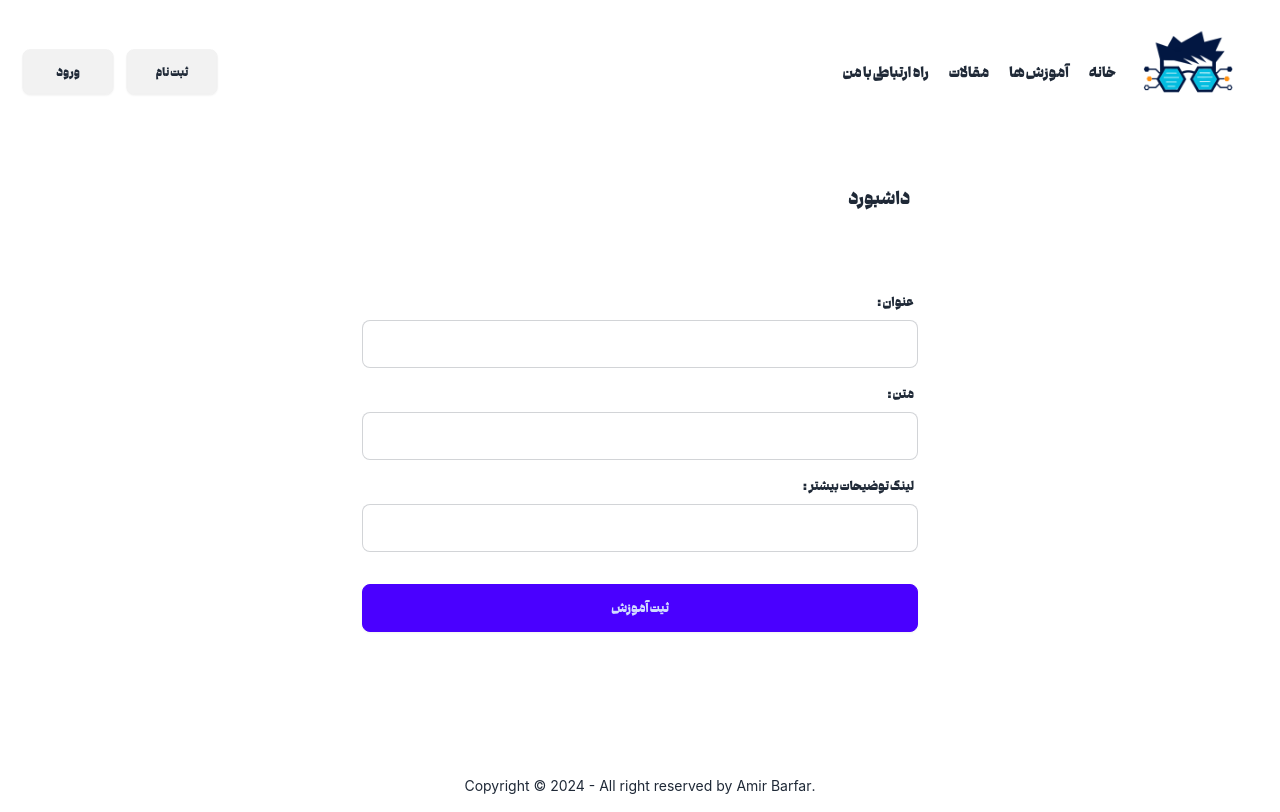
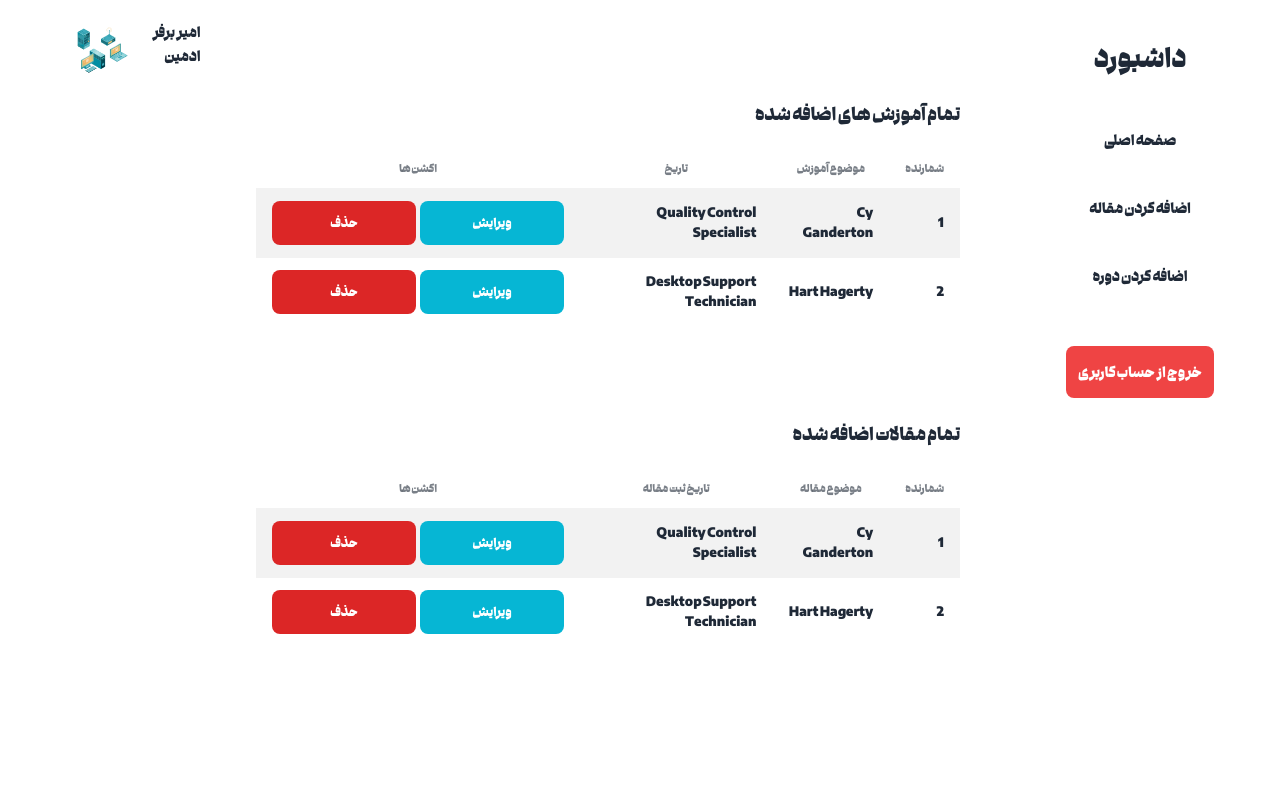
Before and after one commit to amirbarfar/Asgari, a React (Create React App) app: page /dashboard in a window 1280 px wide. Built offline with nearby package versions, Linux system fonts and the light colour scheme; the HTML template or start-up script is replaced by a standard one.

Commit message:
start dashboard

```diff
--- a/src/App.js
+++ b/src/App.js
@@ -4,20 +4,24 @@ import { Route, Routes } from 'react-router-dom'
 import LearningMore from './components/Learning/LearningMore/LearningMore'
 import ArticlesHomeMore from './components/Articles/ArticlesRender'
 import ArticlesMore from './components/Articles/ArticlesMore/ArticlesMore'
-import Dashboard from './components/Dashboard'
+import Dashboard from './components/Dashboard/Dashboard'
 import NotFound from './components/NotFound'
 import Login from './components/Login'
 import Register from './components/Register'
+import ArticlesAdd from './components/Dashboard/ArticlesAdd'
+import LearningAdd from './components/Dashboard/LearningAdd'
 
 export default function App() {
   return (
-    <div className='min-h-screen px-5'>
+    <div className='min-h-screen mx-5'>
       <Routes>
         <Route path='/' element={<Home/>}/>
         <Route path='/learning' element={<LearningMore/>}/>
         <Route path='/articles' element={<ArticlesMore/>}/>
         <Route path='/articles/:id' element={<ArticlesHomeMore/>}/>
-        <Route path='/dashboard' element={<Dashboard/>}/>
+        <Route path='/dashboard//' element={<Dashboard/>}/>
+        <Route path='/dashboard/articles' element={<ArticlesAdd/>}/>
+        <Route path='/dashboard/learninges' element={<LearningAdd/>}/>
         <Route path='/login' element={<Login/>}/>
         <Route path='/register' element={<Register/>}/>
         <Route path='*' element={<NotFound/>}/>
--- a/src/components/Articles/Articles.jsx
+++ b/src/components/Articles/Articles.jsx
@@ -7,7 +7,7 @@ import { Link } from 'react-router-dom'
 export default function Articles() {
   return (
     <div className='mt-24' id='articles'>
-      <div className='flex justify-between items-center font-bold mx-2 mt-24'>
+      <div className='flex justify-between items-center font-bold mx-2 my -24'>
         <h2 className='text-xl max-sm:text-base'>بـخـش مقالات</h2>
         <Link to={"articles"} className='w-44 h-12 bg-primary flex justify-center items-center text-white rounded-lg max-sm:text-sm max-sm:w-28 max-sm:h-8'>بازم مقاله هستا :)</Link>
       </div>
--- a/src/components/Dashboard.jsx
+++ /dev/null
@@ -1,38 +0,0 @@
-import React from 'react'
-import Navbar from './Navbar'
-import Footer from './Footer'
-
-export default function Dashboard() {
-  return (
-    <>
-            <Navbar/>
-    <div className='font-bold w-[50%] max-sm:w-full mx-auto'>
-        <h2 className='text-xl m-10'>داشبورد</h2>
-        <form className="card-body">
-        <div className="form-control">
-          <label className="label">
-            <span className="label-text">عنوان : </span>
-          </label>
-          <input type="text" className="input input-bordered" required />
-        </div>
-        <div className="form-control">
-          <label className="label">
-            <span className="label-text">متن :</span>
-          </label>
-          <input type="text" className="input input-bordered" required />
-        </div>
-        <div className="form-control">
-          <label className="label">
-            <span className="label-text">لینک توضیحات بیشتر :</span>
-          </label>
-          <input type="text" className="input input-bordered" required />
-        </div>
-        <div className="form-control mt-6">
-          <button className="btn btn-primary">ثیت آموزش</button>
-        </div>
-      </form>
-    </div>
-    <Footer/>
-    </>
-  )
-}
--- /dev/null
+++ b/src/components/Dashboard/ArticlesAdd.jsx
@@ -0,0 +1,10 @@
+import React from 'react'
+import NavbarDashborad from './NavbarDashborad'
+
+export default function ArticlesAdd() {
+  return (
+    <div>
+        <NavbarDashborad/>
+    </div>
+  )
+}
--- /dev/null
+++ b/src/components/Dashboard/Dashboard.jsx
@@ -0,0 +1,77 @@
+import React from 'react'
+import NavbarDashborad from './NavbarDashborad'
+
+export default function Dashboard() {
+  return (
+    <div className='bg-white min-h-screen'>
+      <NavbarDashborad />
+      <div className="overflow-x-auto absolute top-[50%] left-[20%] right-[25%]">
+      <h2 className='font-bold my-5 text-xl'>تمام مقالات اضافه شده</h2>
+        <table className="table font-bold ">
+          <thead>
+            <tr className='text-center'>
+              <th>شمارنده</th>
+              <th>موضوع مقاله</th>
+              <th>تاریخ ثبت مقاله</th>
+              <th>اکشن ها</th>
+            </tr>
+          </thead>
+          <tbody>
+            <tr className="bg-base-200">
+              <th>1</th>
+              <td>Cy Ganderton</td>
+              <td>Quality Control Specialist</td>
+              <td className=' gap-1 flex justify-end '>
+                <button className="bg-cyan-500 w-36 p-3 rounded-lg text-white">ویرایش</button>
+                <button className="bg-red-600 w-36 p-3 rounded-lg text-white">حذف</button>
+              </td>
+            </tr>
+            <tr>
+              <th>2</th>
+              <td>Hart Hagerty</td>
+              <td>Desktop Support Technician</td>
+              <td className=' gap-1 flex justify-end '>
+                <button className="bg-cyan-500 w-36 p-3 rounded-lg text-white">ویرایش</button>
+                <button className="bg-red-600 w-36 p-3 rounded-lg text-white">حذف</button>
+              </td>
+            </tr>
+          </tbody>
+        </table>
+      </div>
+
+      <div className="overflow-x-auto absolute top-[10%] left-[20%] right-[25%]">
+      <h2 className='font-bold my-5 text-xl'>تمام آموزش های اضافه شده</h2>
+        <table className="table font-bold ">
+          <thead>
+            <tr className='text-center'>
+              <th>شمارنده</th>
+              <th>موضوع آموزش</th>
+              <th>تاریخ</th>
+              <th>اکشن ها</th>
+            </tr>
+          </thead>
+          <tbody>
+            <tr className="bg-base-200">
+              <th>1</th>
+              <td>Cy Ganderton</td>
+              <td>Quality Control Specialist</td>
+              <td className=' gap-1 flex justify-end '>
+                <button className="bg-cyan-500 w-36 p-3 rounded-lg text-white">ویرایش</button>
+                <button className="bg-red-600 w-36 p-3 rounded-lg text-white">حذف</button>
+              </td>
+            </tr>
+            <tr>
+              <th>2</th>
+              <td>Hart Hagerty</td>
+              <td>Desktop Support Technician</td>
+              <td className=' gap-1 flex justify-end '>
+                <button className="bg-cyan-500 w-36 p-3 rounded-lg text-white">ویرایش</button>
+                <button className="bg-red-600 w-36 p-3 rounded-lg text-white">حذف</button>
+              </td>
+            </tr>
+          </tbody>
+        </table>
+      </div>
+    </div>
+  )
+}
--- /dev/null
+++ b/src/components/Dashboard/LearningAdd.jsx
@@ -0,0 +1,11 @@
+import React from 'react'
+import NavbarDashborad from './NavbarDashborad'
+
+export default function LearningAdd() {
+  return (
+    <div>
+        <NavbarDashborad/>
+
+    </div>
+  )
+}
--- /dev/null
+++ b/src/components/Dashboard/NavbarDashborad.jsx
@@ -0,0 +1,41 @@
+import React from 'react'
+import { NavLink } from 'react-router-dom'
+
+export default function NavbarDashborad() {
+    return (
+        <div className='w-full grid col-span-10'>
+            <div className=' w-60 p-5 col-start-1 col-end-2'>
+                <h2 className='font-bold text-3xl mt-5 text-center'>داشبورد</h2>
+                <ul className='flex justify-start items-start flex-col font-bold mt-10 gap-5'>
+                    <li className='flex justify-center items-center w-full h-12'>
+                        <NavLink to={"/dashboard//"} className={({ isActive }) => isActive ? "bg-blue-400  text-white rounded-md p-3 px-7 " : ""}>
+                            صفحه اصلی
+                        </NavLink>
+                    </li>
+                    <li className='flex justify-center items-center w-full h-12'>
+                        <NavLink to={"/dashboard/articles"} className={({ isActive }) => isActive ? "bg-blue-400  text-white rounded-md p-3 px-7 " : ""}>
+                            اضافه کردن مقاله
+                        </NavLink>
+                    </li>
+                    <li className='flex justify-center items-center w-full h-12'>
+                        <NavLink to={"/dashboard/learninges"} className={({ isActive }) => isActive ? "bg-blue-400  text-white rounded-md p-3 px-7" : ""}>
+                            اضافه کردن دوره
+                        </NavLink>
+                    </li>
+                    <li className='pt-10 mx-auto'>
+                        <a href='' className="w-full h-12 bg-red-500 text-white p-3 rounded-lg">
+                            خروج از حساب کاربری
+                        </a>
+                    </li>
+                </ul>
+            </div>
+            <div className='flex justify-center items-start gap-5 mt-5 col-start-9 col-end-10'>
+                    <div className='font-bold flex justify-center items-start flex-col'>
+                        <h2>امیر برفر</h2>
+                        <p>ادمین</p>
+                    </div>
+                    <img src="./image/1.png" alt="userImage" className='w-16 h-16 rounded-full' />
+            </div>
+        </div>
+    )
+}
--- a/src/components/Learning/Learning.jsx
+++ b/src/components/Learning/Learning.jsx
@@ -7,7 +7,7 @@ import { Link } from 'react-router-dom'
 export default function Learning() {
   return (
     <>
-      <div className='flex justify-between items-center font-bold mx-2 mt-24'>
+      <div className='flex justify-between items-center font-bold mx-2 my-12'>
       <h2 className='text-xl max-sm:text-base'>بـخـش آمــوزش</h2>
       <Link to={"learning"} className='w-44 h-12 max-sm:w-28 bg-primary flex justify-center items-center text-white rounded-lg max-sm:text-sm max-sm:h-8'>بیشتر یاد بگیریم!</Link>
     </div>
--- a/src/components/Learning/LearningBox.jsx
+++ b/src/components/Learning/LearningBox.jsx
@@ -2,7 +2,7 @@ import React from 'react'
 
 export default function LearningBox(props) {
     return (
-        <div className="card bg-white shadow-lg relative p-5 rounded-lg w-96 h-80 font-bold min-w-96">
+        <div className="card bg-white shadow-lg relative p-5 rounded-lg w-96 h-80 font-bold min-w-80">
             <h2 className="card-title text-lg mb-5 text-black">{props.question}</h2>
             <p className='mb-5 h-16 text-sm '>{props.answer1}</p>
             <p className='h-20 text-sm'>{props.answer2}</p>
```
Also changed, not shown: src/components/Register.jsx (+24 -4 lines).
